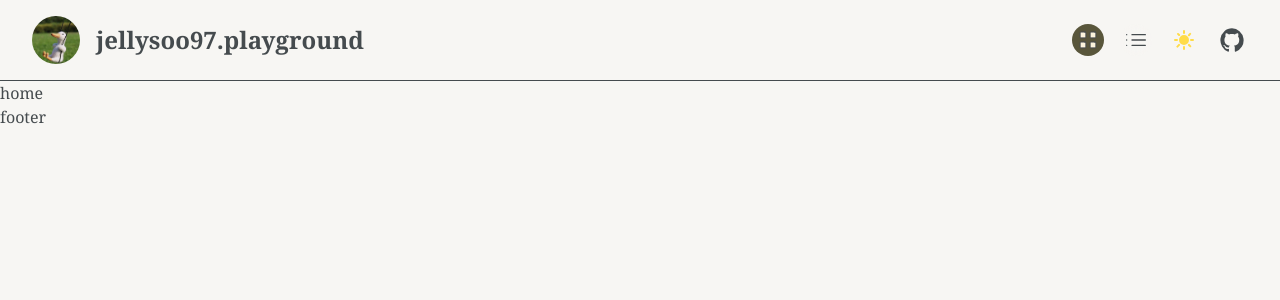
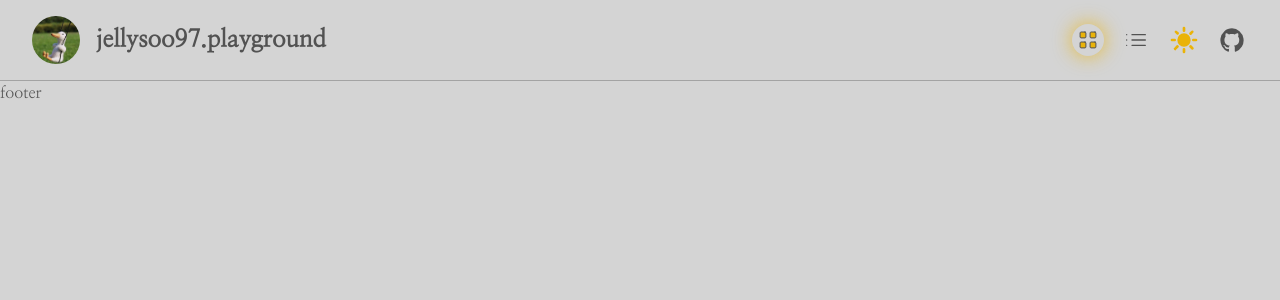
Before and after one commit to jellysoo97/jellysoo97-wiki, a Next.js app: page / in a window 1280 px wide. Shown: the top 300 px of the page. Built offline with nearby package versions, Linux system fonts and the light colour scheme.

Commit message:
fix: fix header and color config

```diff
--- a/package.json
+++ b/package.json
@@ -2,7 +2,6 @@
   "name": "jellysoo97-playground",
   "version": "0.1.0",
   "private": true,
-  "type": "module",
   "scripts": {
     "dev": "next dev",
     "build": "next build",
--- a/src/app/layout.tsx
+++ b/src/app/layout.tsx
@@ -1,5 +1,6 @@
 import '@/styles/globals.css'
 
+import { Cutive_Mono, Nanum_Myeongjo } from 'next/font/google'
 import React from 'react'
 
 import Footer from '@/components/layout/Footer'
@@ -7,14 +8,27 @@ import Header from '@/components/layout/Header'
 import NextThemeProvider from '@/components/provider/NextThemeProvider'
 import ViewProvider from '@/components/provider/ViewProvider'
 
+const serif = Nanum_Myeongjo({
+  subsets: ['latin'],
+  weight: '400',
+  display: 'swap',
+  variable: '--font-serif',
+})
+const mono = Cutive_Mono({
+  subsets: ['latin'],
+  weight: '400',
+  display: 'swap',
+  variable: '--font-mono',
+})
+
 export default function RootLayout({
   children,
 }: {
   children: React.ReactNode
 }) {
   return (
-    <html lang="en">
-      <body className="relative flex flex-col h-dvh overflow-hidden">
+    <html lang="en" className={`${serif.variable} ${mono.variable}`}>
+      <body>
         <NextThemeProvider>
           <ViewProvider>
             <Header />
--- a/src/app/page.tsx
+++ b/src/app/page.tsx
@@ -1,3 +1,5 @@
-export default function Home() {
-  return <>home</>
+function HomePage() {
+  return <div className=""></div>
 }
+
+export default HomePage
--- a/src/components/layout/Header.tsx
+++ b/src/components/layout/Header.tsx
@@ -7,12 +7,12 @@ import IconButton from '../common/IconButton'
 import Title from '../common/Title'
 import GithubIcon from '../icons/GithubIcon'
 import ThemeSwitch from './ThemeSwitch'
-import ViewSwitch from './ViewSwitch'
+import ViewSwitchGroup from './ViewSwitchGroup'
 
 const Header = () => {
   return (
     <header>
-      <div className="sticky top-0 z-40 w-full border-b border-gray-200 dark:border-deep-gray">
+      <div className="sticky top-0 z-40 w-full border-b border-neutral-400">
         <div className="flex justify-between items-center px-8 py-4">
           <Link href={'/'} className="flex items-center space-x-4">
             <CustomImage
@@ -24,7 +24,7 @@ const Header = () => {
           </Link>
 
           <div className="flex items-center space-x-4">
-            <ViewSwitch />
+            <ViewSwitchGroup />
             <ThemeSwitch />
             <IconButton>
               <GithubIcon className="w-7 h-7" />
--- a/src/components/layout/ThemeSwitch.tsx
+++ b/src/components/layout/ThemeSwitch.tsx
@@ -21,9 +21,9 @@ const ThemeSwitch = () => {
   return (
     <IconButton onClick={switchTheme}>
       {isThemeDark ? (
-        <DarkThemeIcon className="w-6 h-6 text-yellow" />
+        <DarkThemeIcon className="w-6 h-6 text-yellow-500" />
       ) : (
-        <LightThemeIcon className="w-6 h-6 text-yellow" />
+        <LightThemeIcon className="w-8 h-8 text-yellow-500" />
       )}
     </IconButton>
   )
--- a/src/components/layout/ViewSwitch.tsx
+++ b/src/components/layout/ViewSwitchGroup.tsx
@@ -5,7 +5,7 @@ import IconButton from '../common/IconButton'
 import GridViewIcon from '../icons/GridViewIcon'
 import ListViewIcon from '../icons/ListViewIcon'
 
-const ViewSwitch = () => {
+const ViewSwitchGroup = () => {
   const { isGridView, toggleView } = useView()
 
   return (
@@ -13,27 +13,27 @@ const ViewSwitch = () => {
       <IconButton
         className={cn(
           'hidden md:flex',
-          'backdrop-blur-lg rounded-full',
-          isGridView && 'bg-deep-yellow '
+          'rounded-full',
+          isGridView && 'bg-primary drop-shadow-base'
         )}
-        onClick={toggleView}
+        onClick={() => toggleView('grid')}
       >
         <GridViewIcon
-          className={cn('w-6 h-6', isGridView && 'fill-pale-yellow')}
+          className={cn('w-6 h-6', isGridView && 'fill-yellow-500')}
         />
       </IconButton>
       <IconButton
         className={cn(
           'hidden md:flex',
-          'backdrop-blur-lg rounded-full',
-          !isGridView && 'bg-deep-yellow '
+          'rounded-full',
+          !isGridView && 'bg-primary drop-shadow-base'
         )}
-        onClick={toggleView}
+        onClick={() => toggleView('list')}
       >
-        <ListViewIcon className={cn(isGridView && 'fill-pale-yellow')} />
+        <ListViewIcon />
       </IconButton>
     </>
   )
 }
 
-export default ViewSwitch
+export default ViewSwitchGroup
--- a/src/components/provider/ViewProvider.tsx
+++ b/src/components/provider/ViewProvider.tsx
@@ -2,7 +2,7 @@
 
 import React, { createContext, Dispatch, SetStateAction, useState } from 'react'
 
-type ViewType = 'grid' | 'list'
+export type ViewType = 'grid' | 'list'
 
 type Props = {
   children: React.ReactNode
--- a/src/hooks/use-view.ts
+++ b/src/hooks/use-view.ts
@@ -1,13 +1,17 @@
 import { useContext } from 'react'
 
-import { ViewContext } from '@/components/provider/ViewProvider'
+import { ViewContext, ViewType } from '@/components/provider/ViewProvider'
 
 const useView = () => {
   const viewContext = useContext(ViewContext)
 
   const isGridView = viewContext?.currentView === 'grid'
 
-  const toggleView = () => {
+  const toggleView = (clickedView: ViewType) => {
+    if (clickedView === viewContext?.currentView) {
+      return
+    }
+
     if (isGridView) {
       viewContext?.setCurrentView('list')
     } else {
--- a/src/styles/globals.css
+++ b/src/styles/globals.css
@@ -2,32 +2,35 @@
 @tailwind components;
 @tailwind utilities;
 
-@import url('https://fonts.googleapis.com/css2?family=Nanum+Myeongjo&display=swap');
-@font-face {
-  font-family: 'NanumMyeongjo';
-  font-weight: normal;
-  font-style: normal;
-  src: url('https://fonts.googleapis.com/css2?family=Nanum+Myeongjo&display=swap');
+@layer base {
+  :root {
+    --bg-highlight-gray: #f1f1ef;
+    --bg-highlight-yellow: #faf3dd;
+    --bg-highlight-red: #faecec;
+  }
 }
 
 @layer base {
   body {
-    @apply bg-primary text-primary font-serif;
+    @apply m-0 min-h-dvh overflow-hidden relative;
+    @apply font-serif text-neutral-600 bg-neutral-300 dark:text-neutral-350 dark:bg-neutral-800;
   }
 }
 
-.light {
-  --color-bg-primary: #f7f6f3;
-  --color-bg-secondary: #fbf3db;
-  --color-text-primary: #454b4e;
-  --color-text-secondary: #434040;
-  --color-text-red: #d44c47;
+@layer components {
+  .text-primary {
+    @apply text-neutral-600 dark:text-neutral-350;
+  }
+
+  .text-secondary {
+    @apply text-neutral-700 dark:text-neutral-400;
+  }
+
+  .bg-primary {
+    @apply bg-neutral-300 dark:bg-neutral-800;
+  }
+
+  .bg-secondary {
+    @apply bg-neutral-200 dark:bg-neutral-600;
+  }
 }
-
-.dark {
-  --color-bg-primary: #2f3438;
-  --color-bg-secondary: #373c3f;
-  --color-text-primary: #d4d4d4;
-  --color-text-secondary: #e5e5e5;
-  --color-text-red: #fca5a5;
-}
--- a/tailwind.config.ts
+++ b/tailwind.config.ts
@@ -7,56 +7,22 @@ const config: Config = {
   theme: {
     fontFamily: {
       sans: ['var(--font-sans)', ...fontFamily.sans],
-      serif: ['NanumMyeonjo', ...fontFamily.serif],
-      mono: ['var(--font-mono)', ...fontFamily.mono],
-    },
-    colors: {
-      white: '#FFFFFF',
-      black: '#000000',
-      blue: {
-        default: '#4B93FF',
-        dark: '#4B7EFF',
-      },
-      purple: {
-        light: '#9A4BFF',
-        default: '#654BFF',
-        dark: '#4B35D2',
-      },
-      yellow: '#FFDC49',
-      orange: '#D9730D',
-      red: '#D44C47',
-      pale: {
-        gray: '#F1F1EF',
-        brown: '#F4EEEE',
-        orange: '#FAEBDD',
-        yellow: '#FBF3DB',
-        green: '#EDF3EC',
-        blue: '#E7F3F8',
-        purple: '#F6F3F9',
-        pink: '#FAF1F5',
-        red: '#FDEBEC',
-      },
-      deep: {
-        gray: '#454B4E',
-        brown: '#434040',
-        orange: '#594A3A',
-        yellow: '#59563B',
-        green: '#354C4B',
-        blue: '#364954',
-        purple: '#443F57',
-        pink: '#533B4C',
-        red: '#594141',
-      },
+      serif: ['Nanum Myeongjo', ...fontFamily.serif],
+      mono: ['Cutive Mono', ...fontFamily.mono],
     },
     extend: {
-      backgroundColor: {
-        primary: 'var(--color-bg-primary)',
-        secondary: 'var(--color-bg-secondary)',
+      colors: {
+        neutral: {
+          350: '#b5b5b5',
+        },
+        highlight: {
+          gray: 'var(--bg-highlight-gray)',
+          yellow: 'var(--bg-highlight-yellow)',
+          red: 'var(--bg-highlight-red)',
+        },
       },
-      textColor: {
-        primary: 'var(--color-text-primary)',
-        secondary: 'var(--color-text-secondary)',
-        red: 'var(--color-text-red)',
+      dropShadow: {
+        base: '0px 0px 10px rgba(234, 179, 8, 0.8)',
       },
     },
   },
```
